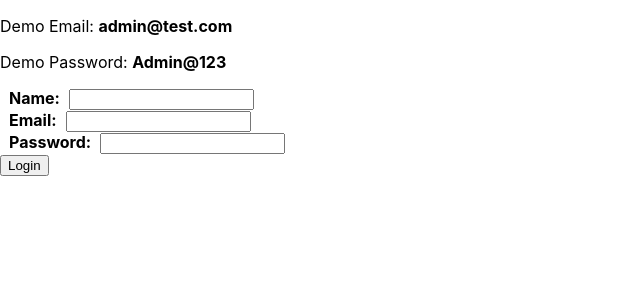
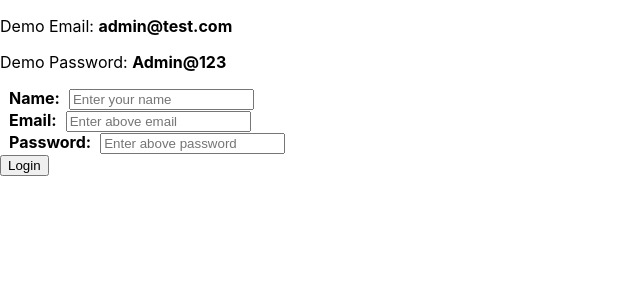
Before and after one commit to nikunjp-tatva/react-training, a React (Create React App) app: page / in a window 1280 px wide. Shown: the top 300 px of the page, without its empty margins (0-640 px from the left). Built offline with nearby package versions, Linux system fonts and the light colour scheme.

Commit message:
add place holder in login form

```diff
--- a/src/components/form/LoginForm.js
+++ b/src/components/form/LoginForm.js
@@ -43,7 +43,7 @@ const LoginForm = (props) => {
         <Form>
         <div>
             <label htmlFor="name"> &nbsp; <b>Name:</b> &nbsp;</label>
-            <Field type="text" name="name" />
+            <Field type="text" name="name" placeHolder="Enter your name"/>
             <ErrorMessage
               name="name"
               component="div"
@@ -55,7 +55,7 @@ const LoginForm = (props) => {
             <label htmlFor="email">
               &nbsp; <b>Email:</b> &nbsp;
             </label>
-            <Field type="email" name="email" />
+            <Field type="email" name="email" placeHolder="Enter above email"/>
             <ErrorMessage
               name="email"
               component="div"
@@ -67,7 +67,7 @@ const LoginForm = (props) => {
             <label htmlFor="password">
               &nbsp; <b>Password:</b> &nbsp;
             </label>
-            <Field type="password" name="password" />
+            <Field type="password" name="password" placeHolder="Enter above password"/>
             <ErrorMessage
               name="password"
               component="div"
```
